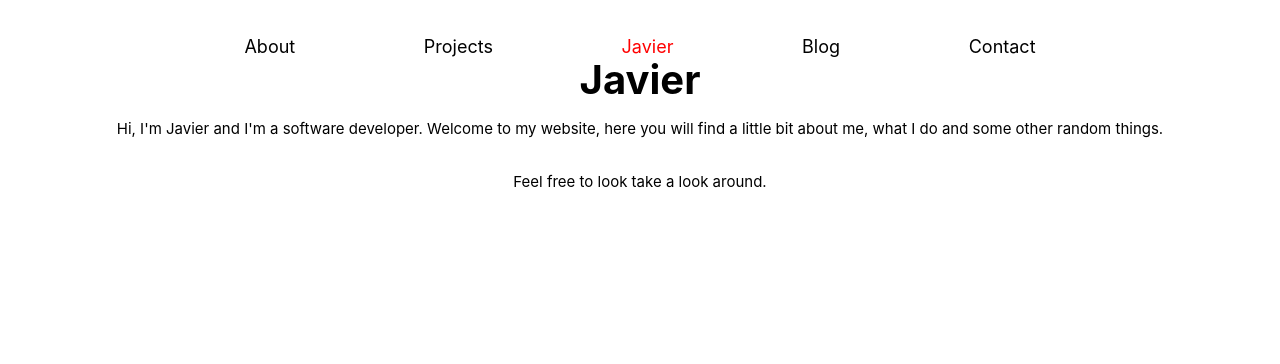
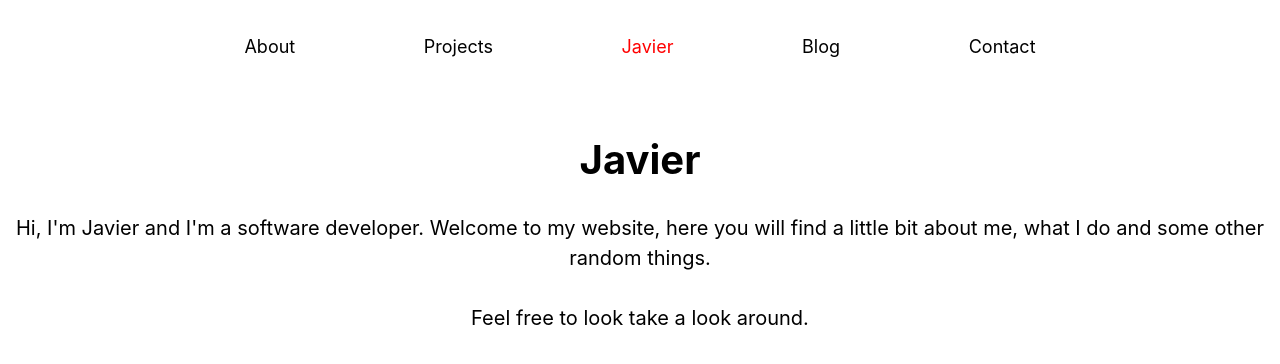
Before and after one commit to javier-gs00/personal-website, a Next.js app: page / in a window 1280 px wide. Shown: the top 364 px of the page. Built offline with nearby package versions, Linux system fonts and the light colour scheme.

Commit message:
Fix layout and home page styling

```diff
--- a/components/layout/Layout.module.css
+++ b/components/layout/Layout.module.css
@@ -7,3 +7,7 @@
   justify-content: flex-start;
   align-items: center;
 }
+
+.contentContainer {
+  min-width: var(--content-width);
+}
--- a/components/layout/Layout.tsx
+++ b/components/layout/Layout.tsx
@@ -15,7 +15,7 @@ export const Layout: React.FC<Props> = ({ children, pageTitle }) => {
         <link rel="icon" href="/favicon.ico" />
       </Head>
       <Navbar />
-      {children}
+      <div className={styles.contentContainer}>{children}</div>
     </div>
   )
 }
--- a/styles/Home.module.css
+++ b/styles/Home.module.css
@@ -1,4 +1,6 @@
 .main {
+  max-width: fit-content;
+  margin-top: 8rem;
   display: flex;
   flex-direction: column;
   justify-content: flex-start;
@@ -17,6 +19,8 @@
 }
 
 .description {
+  margin-top: 3rem;
+  margin-bottom: 0;
   line-height: 1.5;
-  font-size: 1.5rem;
+  font-size: 2rem;
 }
```
